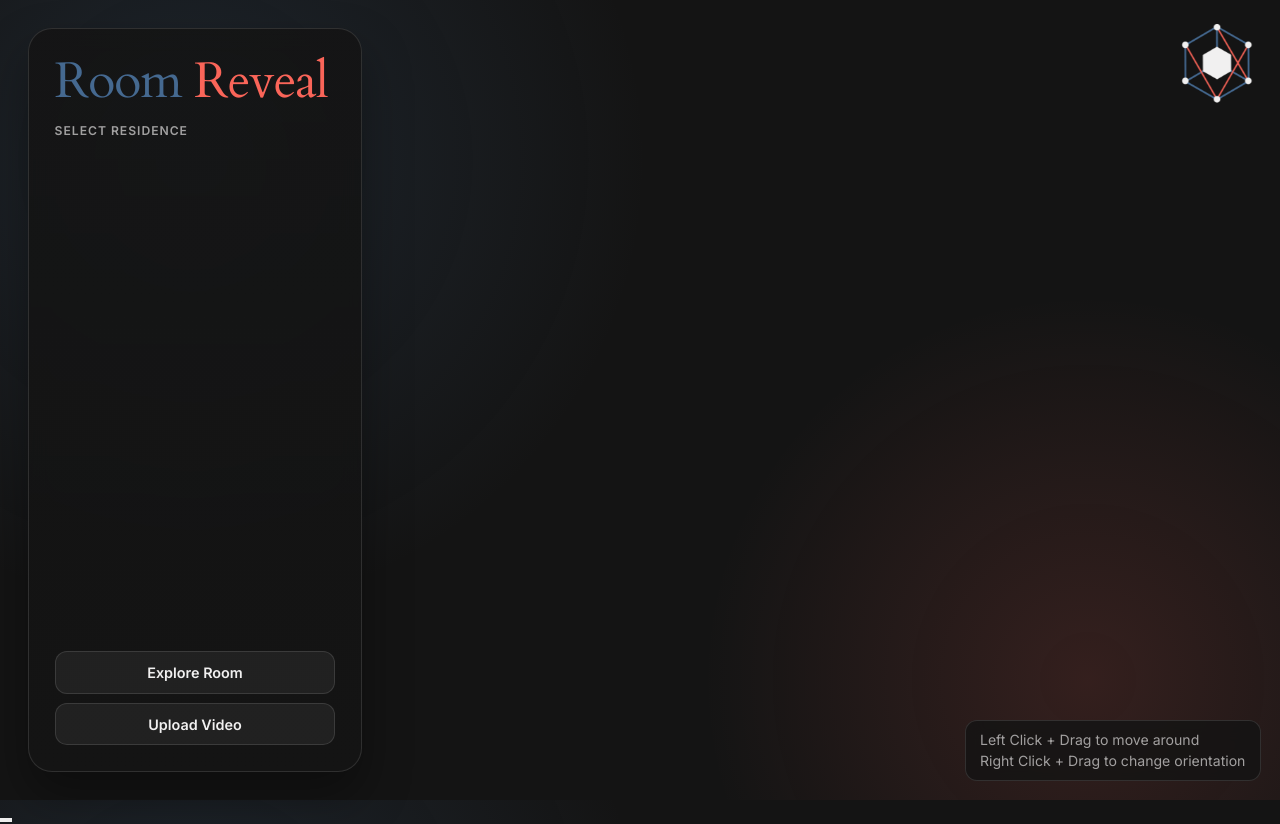
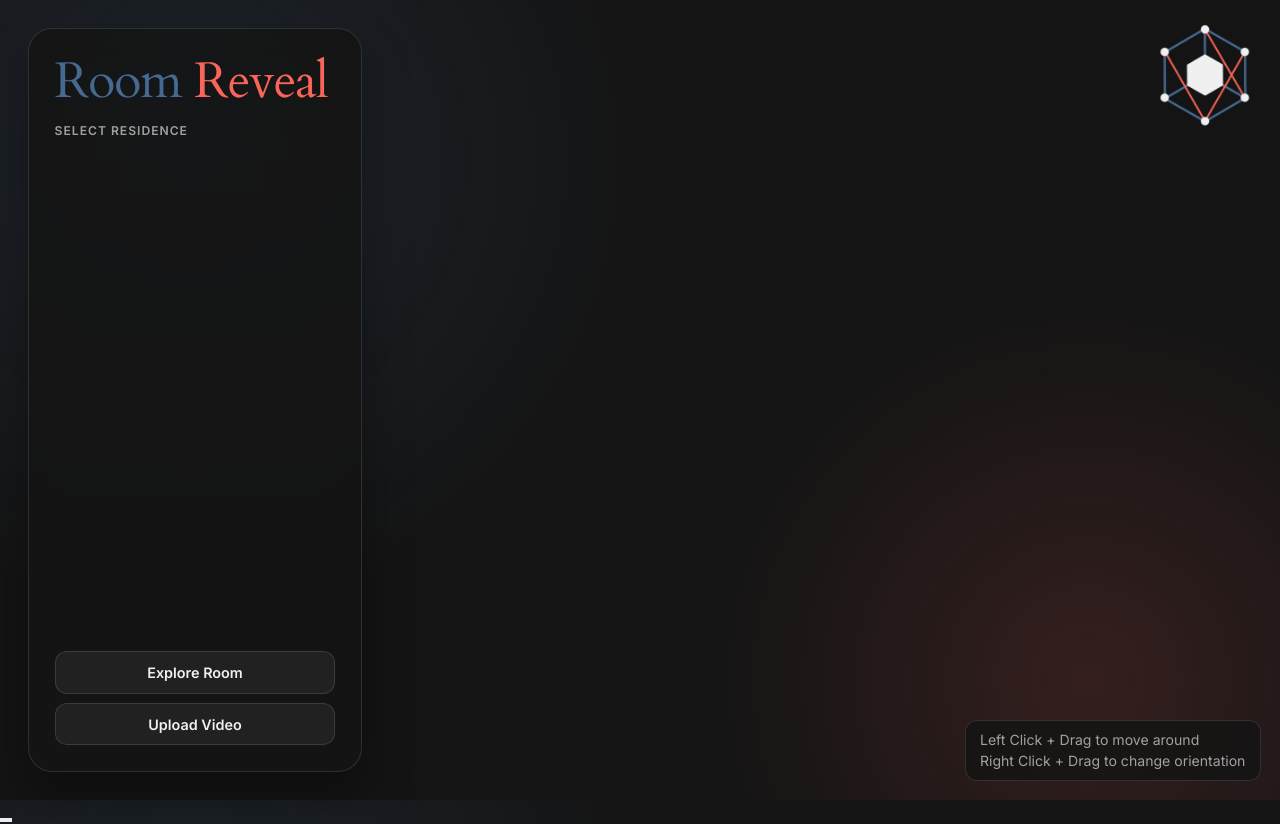
Before and after one commit to GalacticQuasar/room-reveal, a website built with Vite: page index.html in a window 1280 px wide. Built offline with nearby package versions, Linux system fonts and the light colour scheme; no server answers.

Commit message:
feat: increase top right icon size

```diff
--- a/src/landing.css
+++ b/src/landing.css
@@ -56,8 +56,8 @@ body {
   position: absolute;
   top: clamp(0.75rem, 1.5vw, 3rem);
   right: clamp(0.75rem, 1.5vw, 3rem);
-  width: clamp(4rem, 8vw, 5.5rem);
-  height: clamp(4rem, 8vw, 5.5rem);
+  width: clamp(5rem, 10vw, 7rem);
+  height: clamp(5rem, 10vw, 7rem);
   z-index: 3;
   pointer-events: none;
 }
```
